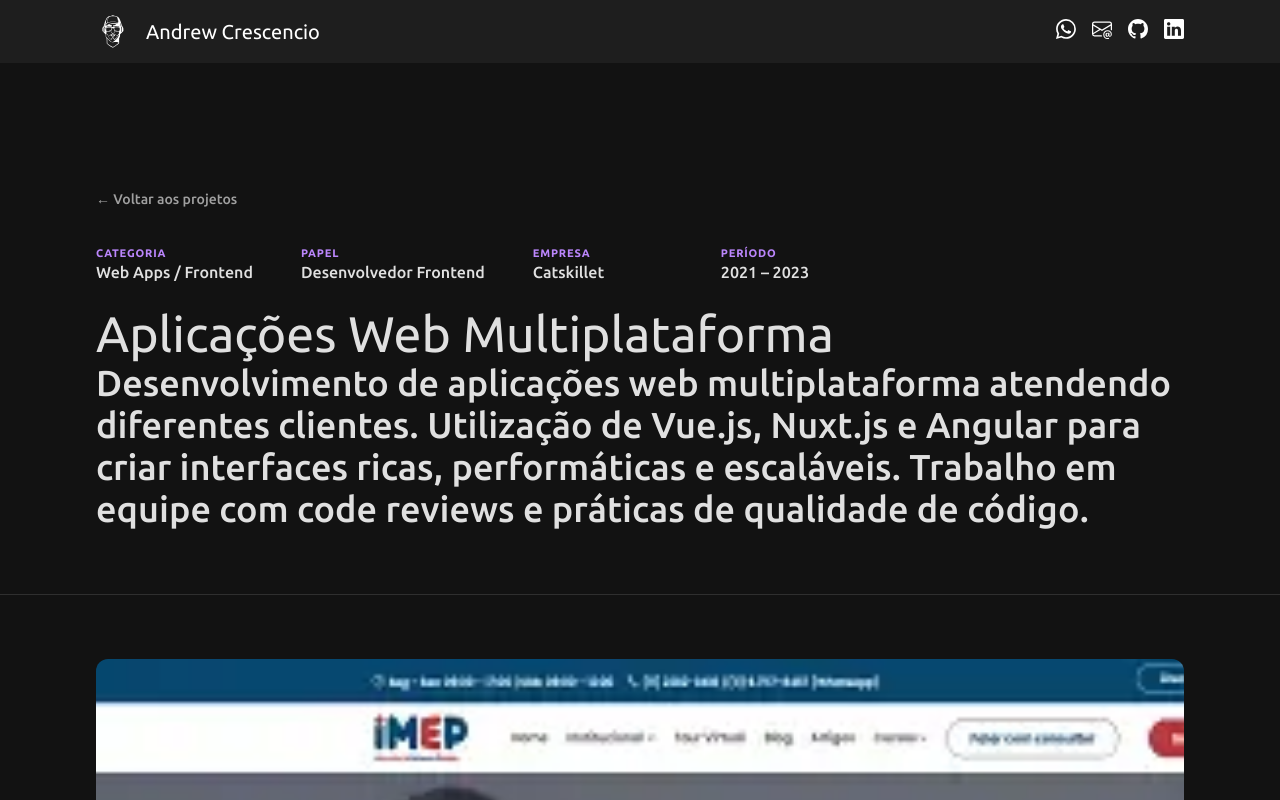
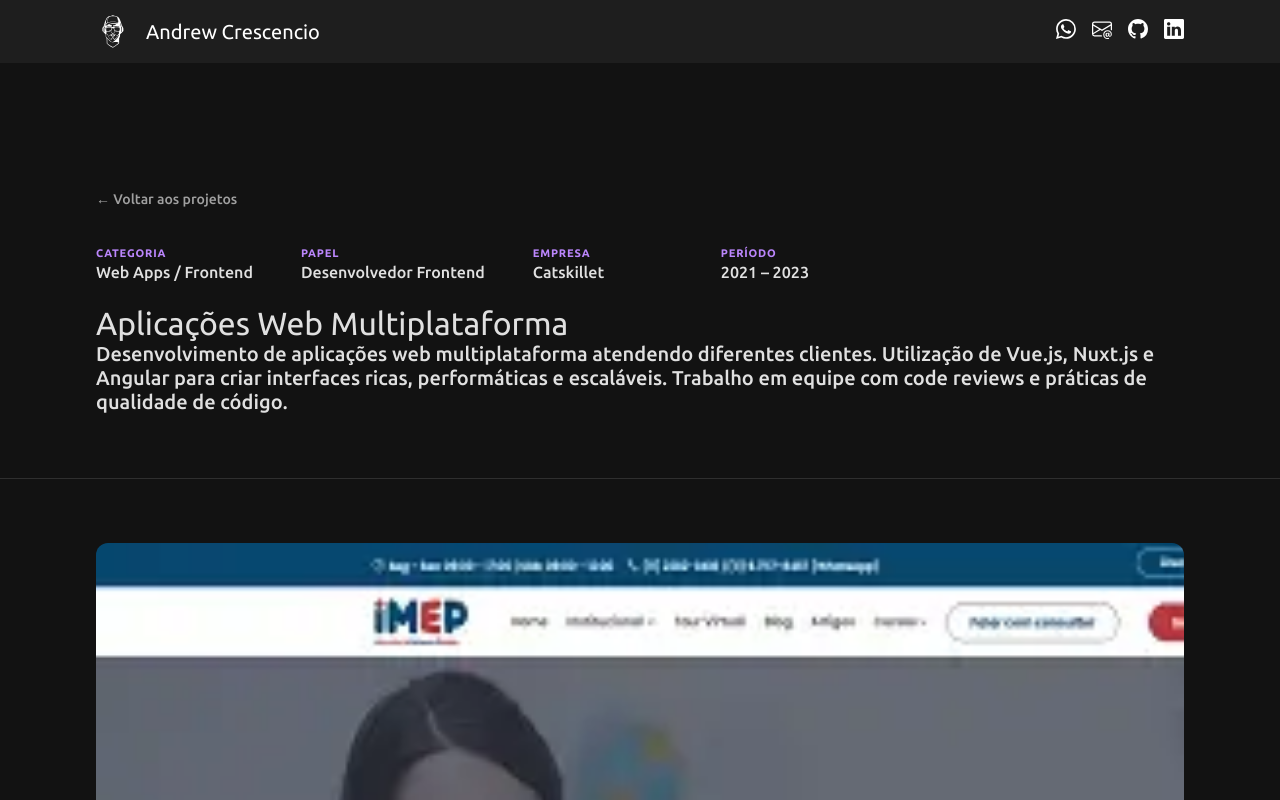
Before and after one commit to AndrewCrescencio/andrewcrescencio, a Next.js app: page /projetos/aplicacoes-multiplataforma in a window 1280 px wide. Shown: the top 800 px of the page. Built offline with nearby package versions, Linux system fonts and the light colour scheme.

Commit message:
style(typography): adjust font sizes and add max-width to Heading

```diff
--- a/src/components/typography/index.js
+++ b/src/components/typography/index.js
@@ -4,13 +4,13 @@ import { createMediaQueries } from "@/styles/utils/create-media-queries";
 export const Title = styled.h1(
   ({theme}) => ({
     fontWeight: 400,
-    fontSize: 36,
+    fontSize: 28,
     color: theme.colors.onSurfaceHighEmphasis,
     "@media (min-width: 768px)": {
-      fontSize: 50,
+      fontSize: 32,
     },
     "@media (min-width: 1440px)": {
-      fontSize: 60,
+      fontSize: 40,
     },
   }),
   ({ marginBottom, textAlign }) => ({
@@ -30,13 +30,14 @@ export const Title = styled.h1(
 export const SubTitle = styled.h2(
   ({theme}) => ({
     fontWeight: 500,
-    fontSize: "26px",
+    fontSize: "20px",
+    width: "100%",
     color: theme.colors.onSurfaceHighEmphasis,
     "@media (min-width: 768px)": {
-      fontSize: "36px",
+      fontSize: "20px",
     },
     "@media (min-width: 1440px)": {
-      fontSize: "40px",
+      fontSize: "20px",
     },
   }),
   ({ marginBottom, textAlign }) => ({
@@ -57,6 +58,7 @@ export const Heading = styled.h3(
   ({theme}) => ({
     fontWeight: 400,
     fontSize: "18px",
+    maxWidth: "680px",
     color: theme.colors.onSurfaceHighEmphasis,
     "@media (min-width: 768px)": {
       fontSize: "24px",
```
